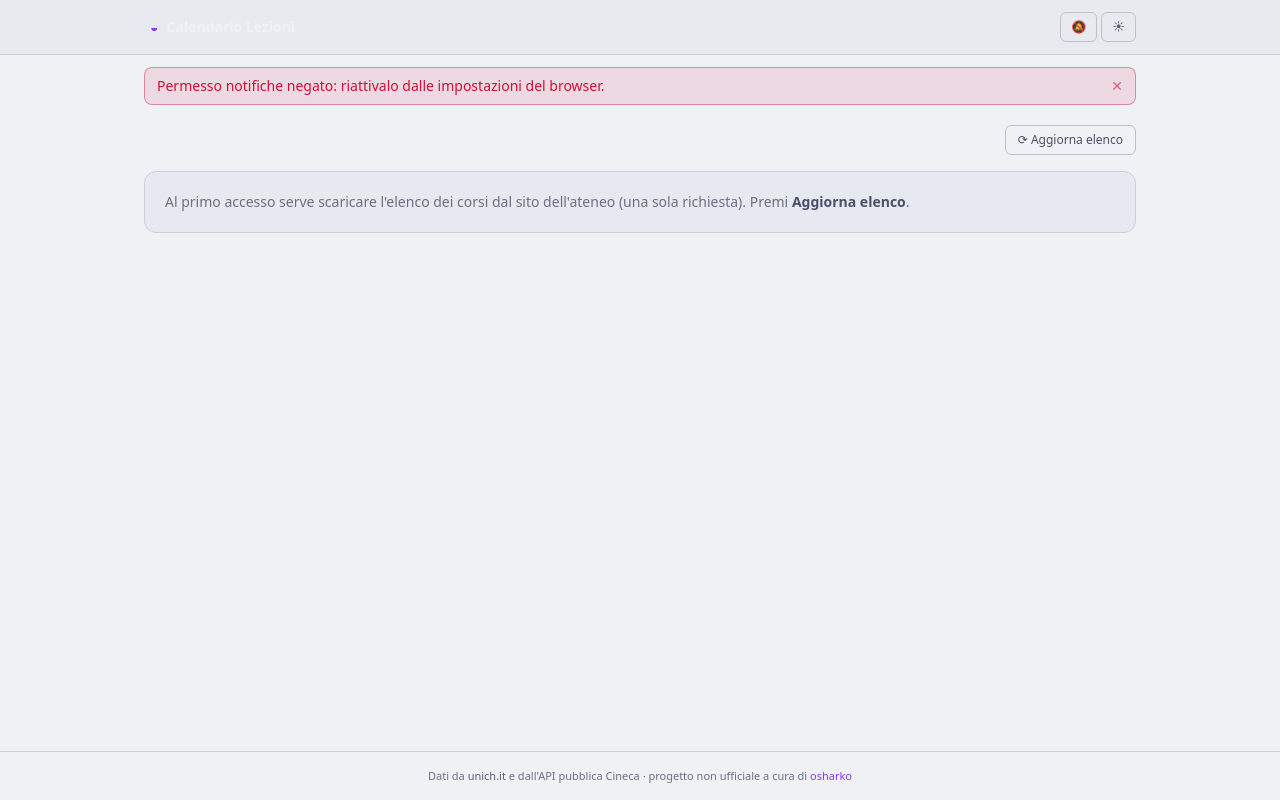
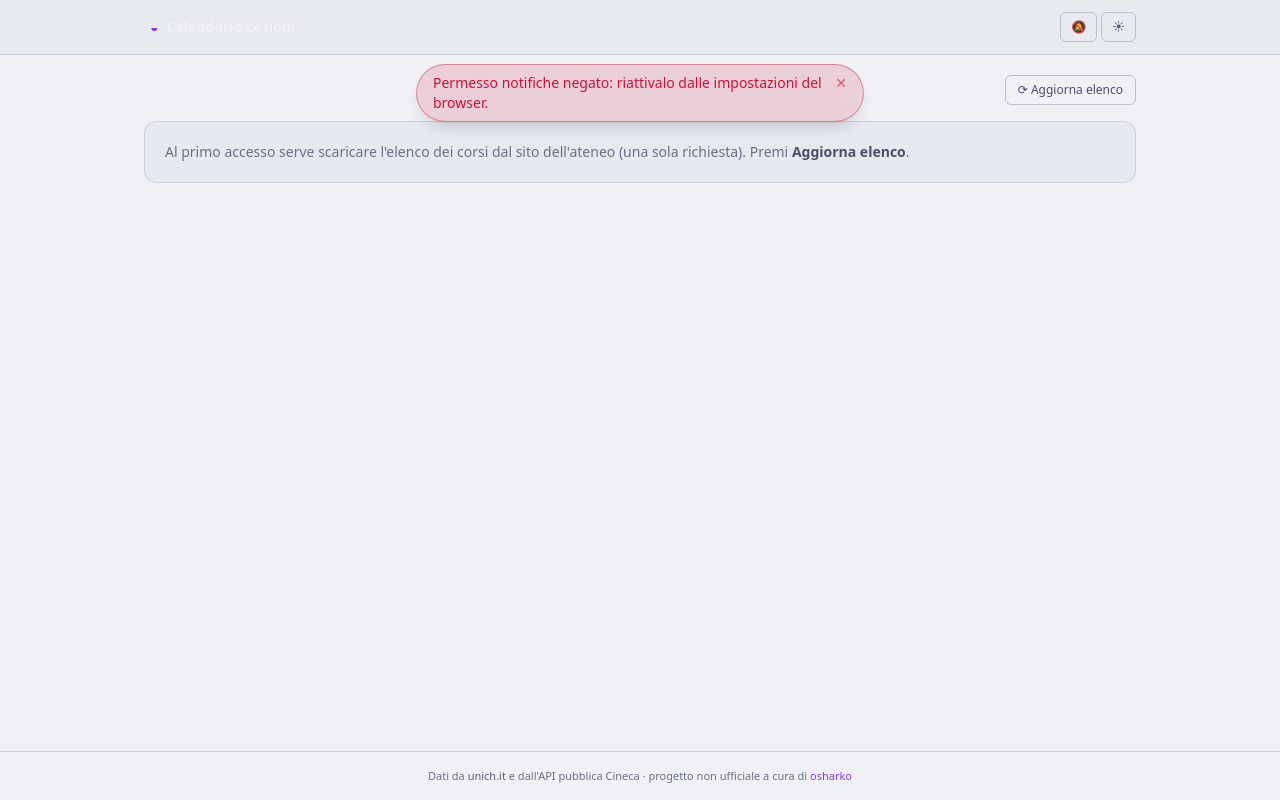
Before and after one commit to osharko/unich-calendar, a plain HTML site: page index.html in a window 1280 px wide. Both pictures are taken after a click on the button "Permesso notifiche negato (riattivalo dal browser)". Drawn offline with Linux system fonts and the light colour scheme.

Commit message:
Toast flottanti per messaggi/errori: niente più layout shift
Messaggi e banner d'errore erano blocchi nel flusso sotto l'header: la loro
comparsa/rimozione spostava tutta la UI causando click involontari. Ora sono
toast fixed (sopra l'header, pointer-events gestiti, fade in/out con
x-transition) e non toccano il flusso del documento.
Verificato via CDP: posizione h2 invariata (595px) con/senza toast.

```diff
--- a/index.html
+++ b/index.html
@@ -76,20 +76,19 @@
     </div>
   </header>
 
-  <!-- ============================ MESSAGGI ============================ -->
-  <template x-if="errore">
-    <div class="mx-auto w-full max-w-5xl px-3 pt-3 sm:px-4">
-      <div class="flex items-start gap-2 rounded-lg border border-red/40 bg-red/10 px-3 py-2 text-sm text-red">
-        <span class="flex-1" x-text="errore"></span>
-        <button @click="errore = null" class="shrink-0 opacity-60 hover:opacity-100">✕</button>
-      </div>
+  <!-- ============================= TOAST ============================= -->
+  <!-- Floating: non sposta il layout quando appare/scompare (no click
+       involontari). Il contenitore è pass-through; i toast cliccabili. -->
+  <div class="pointer-events-none fixed inset-x-0 top-[3.9rem] z-50 flex flex-col items-center gap-2 px-3 sm:top-16">
+    <div x-show="messaggio" x-transition.opacity.duration.250ms x-cloak
+         class="pointer-events-auto max-w-md rounded-full border border-green/40 bg-green/15 px-4 py-2 text-center text-sm text-green shadow-lg backdrop-blur"
+         x-text="messaggio"></div>
+    <div x-show="errore" x-transition.opacity.duration.250ms x-cloak
+         class="pointer-events-auto flex max-w-md items-start gap-2 rounded-full border border-red/40 bg-red/15 px-4 py-2 text-sm text-red shadow-lg backdrop-blur">
+      <span class="flex-1" x-text="errore"></span>
+      <button @click="errore = null" class="shrink-0 opacity-60 hover:opacity-100" aria-label="Chiudi">✕</button>
     </div>
-  </template>
-  <template x-if="messaggio">
-    <div class="mx-auto w-full max-w-5xl px-3 pt-3 sm:px-4">
-      <div class="rounded-lg border border-green/40 bg-green/10 px-3 py-2 text-sm text-green" x-text="messaggio"></div>
-    </div>
-  </template>
+  </div>
 
   <!-- ============================== WIZARD ============================= -->
   <template x-if="!correnteId || wizardAperto">
```
Also changed, not shown: css/styles.css.
